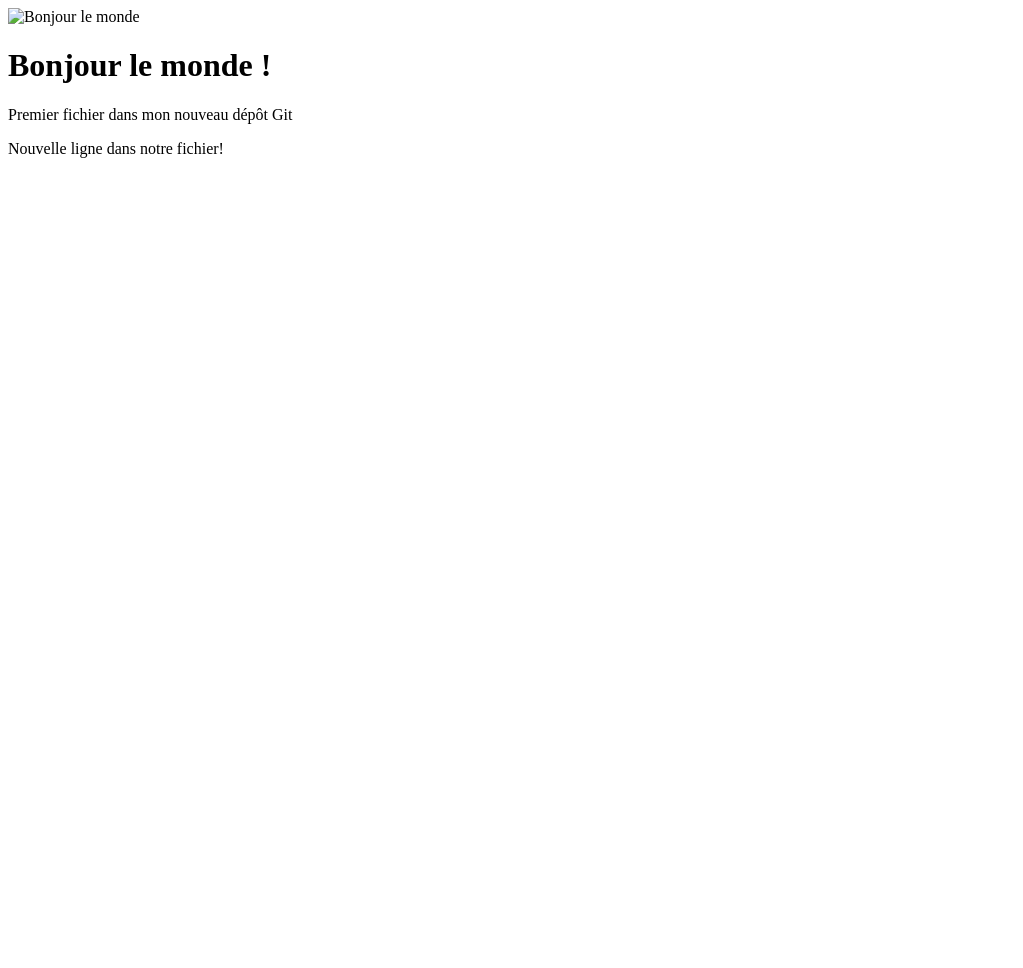
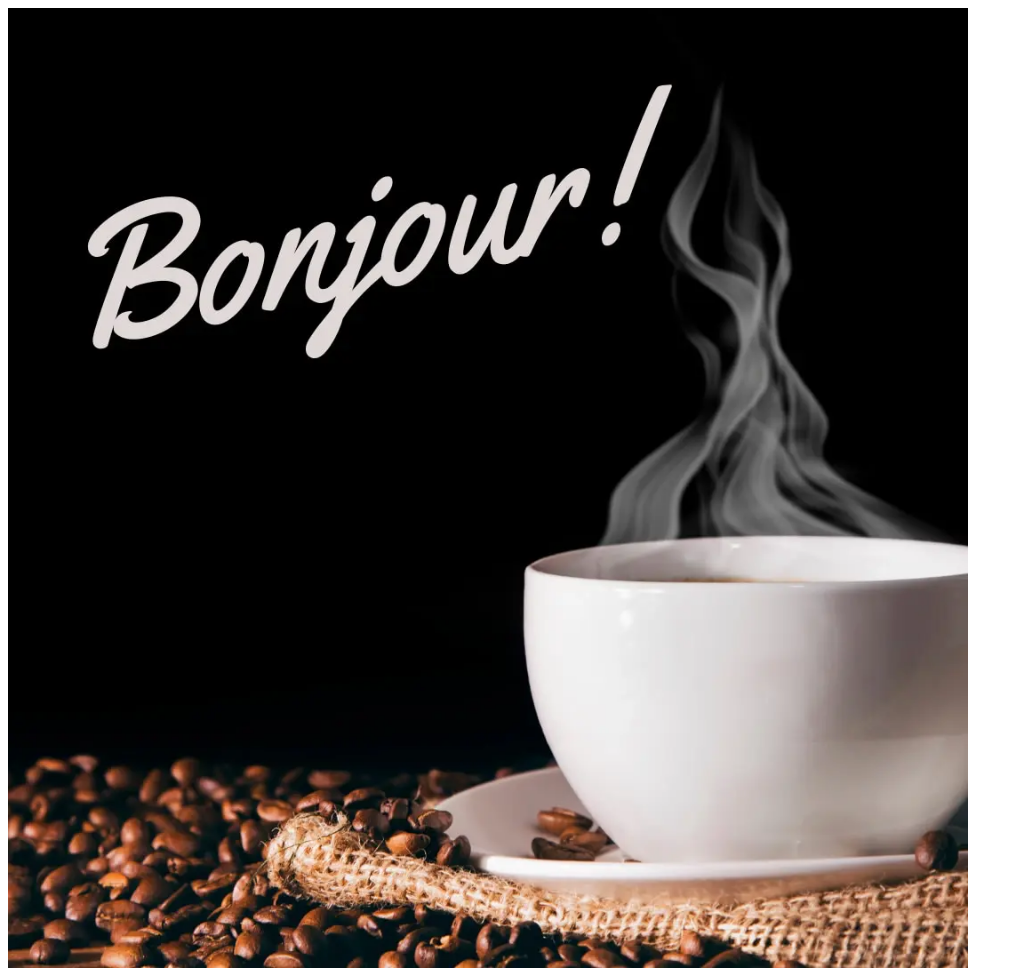
Before and after one commit to damienrabelais/bonjour, a plain HTML site: page index.html in a window 1280 px wide. Shown: the top 968 px of the page, without its empty margins (0-1023 px from the left). Before the commit the page ends 800 px from the top, so only its background shows below. Drawn offline with Linux system fonts and the light colour scheme.

Commit message:
Ajout image bonjour

```diff
--- a/index.html
+++ b/index.html
@@ -2,7 +2,7 @@
 <html>
 <head>
     <title>Bonjour le monde !</title>
-    <div><img src="bonjour.jpg" alt="Bonjour le monde" style="width:100%;max-width:960px"></div>
+    <div><img src="bonjour.webp" alt="Bonjour le monde" style="width:100%;max-width:960px"></div>
 </head>
 <body>
     <h1>Bonjour le monde !</h1>
```
Also changed, not shown: bonjour.webp (added).
